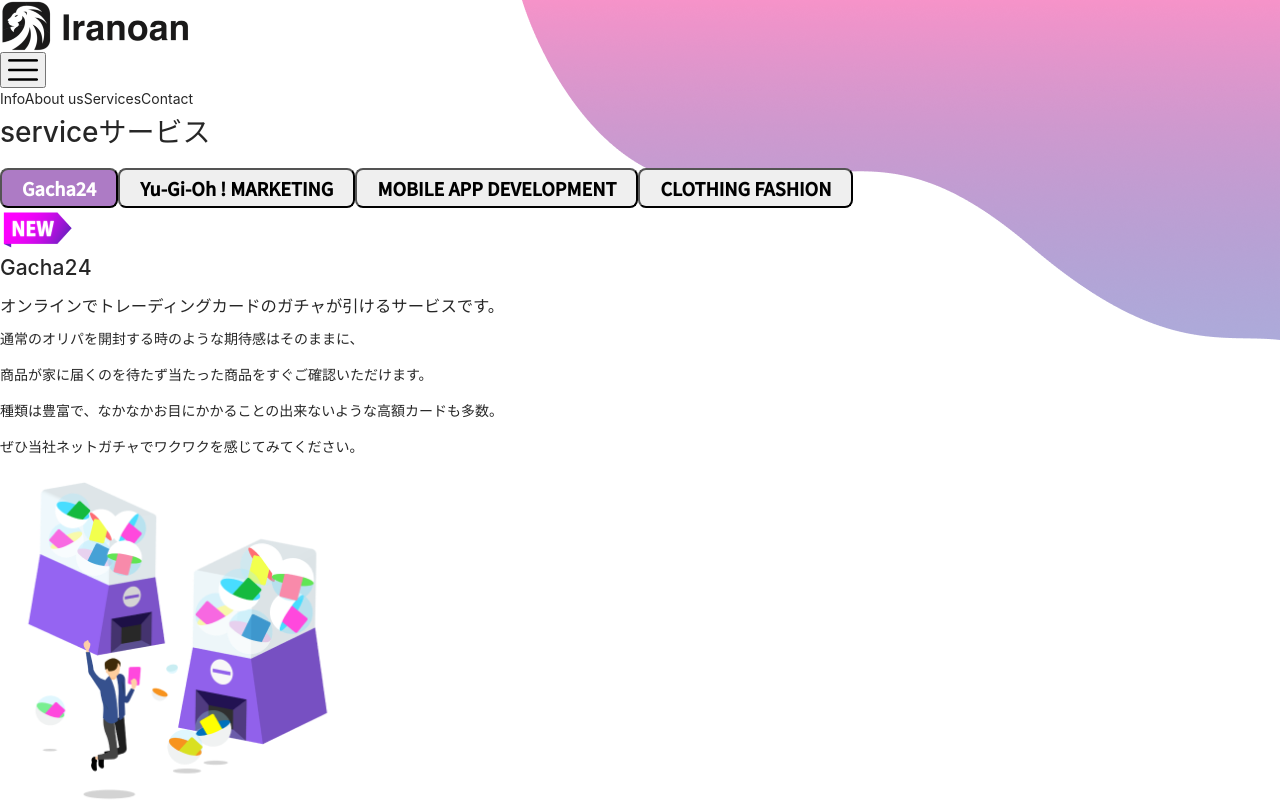
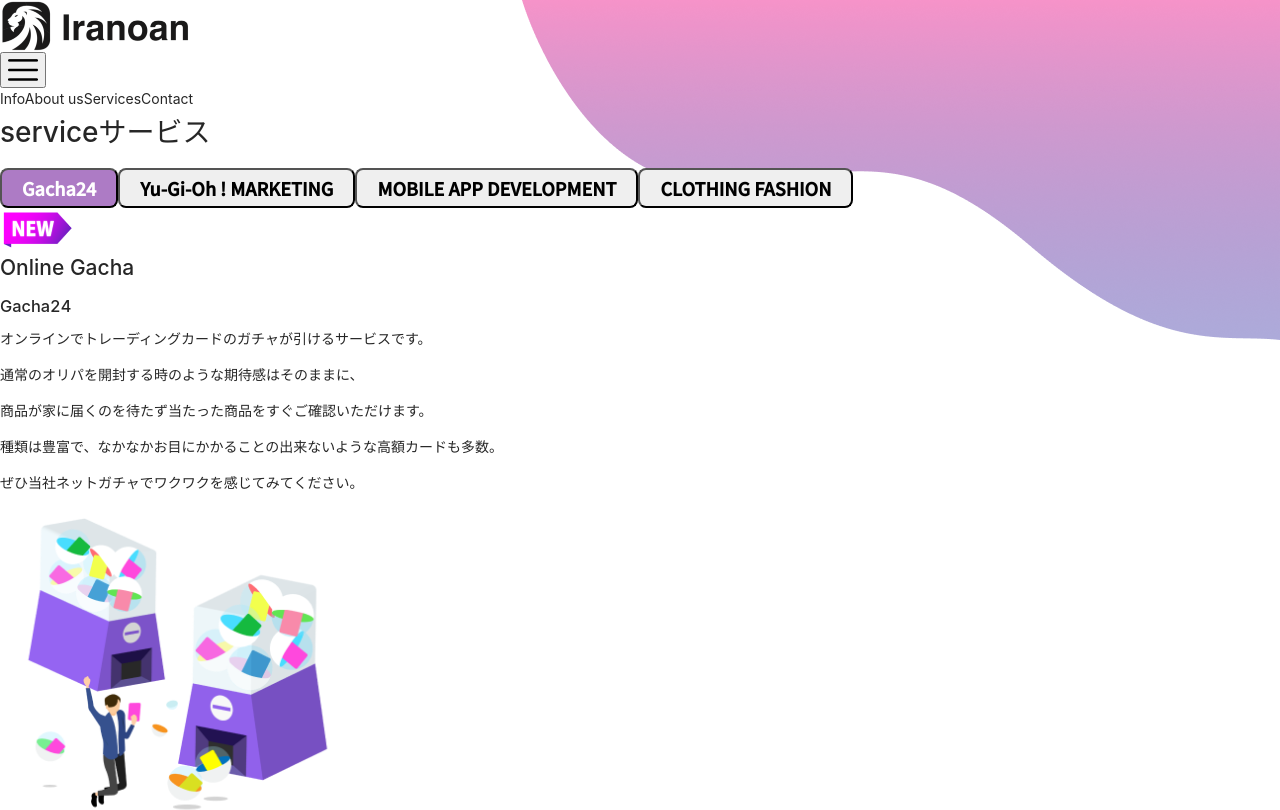
Before and after one commit to Nehozun/Iranoan, a Next.js app: page /services in a window 1280 px wide. Shown: the top 810 px of the page. Built offline with nearby package versions, Linux system fonts and the light colour scheme.

Commit message:
change text

```diff
--- a/pages/services.tsx
+++ b/pages/services.tsx
@@ -80,11 +80,12 @@
           <div className="my-5 md:my-32" ref={tabRef4}>
             <PageTab
               isNew
-              title="Gacha24"
-              subTitle="オンラインでトレーディングカードのガチャが引けるサービスです。"
+              title="Online Gacha"
+              subTitle="Gacha24"
               link="https://www.iranoan.com"
               content={
                 <>
+                 <p>オンラインでトレーディングカードのガチャが引けるサービスです。</p>
                   <p>通常のオリパを開封する時のような期待感はそのままに、</p>
                   <p>
                     商品が家に届くのを待たず当たった商品をすぐご確認いただけます。
```
